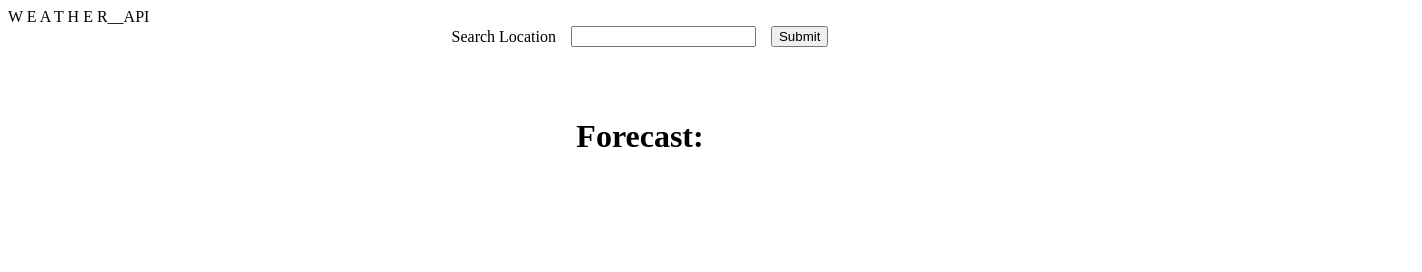
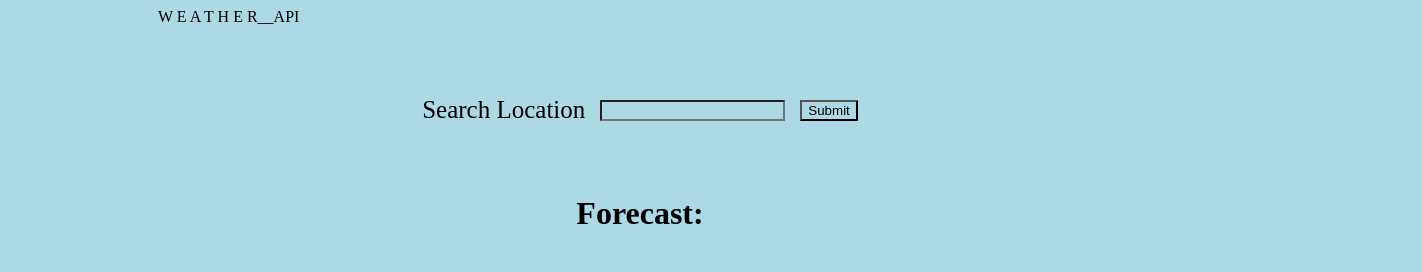
Before and after one commit to patrickmctighe/weather, a website built with webpack: page dist/index.html in a window 1280 px wide. Shown: the whole page, 1422 px wide, since content can reach past the window. Built offline with nearby package versions, Linux system fonts and the light colour scheme; no server answers.

Commit message:
added-some-css-will-revisit-this-project-later

```diff
--- a/src/styles.css
+++ b/src/styles.css
@@ -1,3 +1,11 @@
+*{
+    background-color: lightblue;
+    color:
+}
+.head{
+    position: relative;
+    left:150px;
+}
 .todayCont{
 
 display: flex;
@@ -66,7 +74,7 @@ display: flex;
     justify-content:center;
     align-items:center;
     gap: 15px;
-
+    padding-top: 35px;
 }
 .next{
     display: flex;
@@ -76,3 +84,7 @@ display: flex;
 
 
 }
+
+.search1{
+    font-size: 25px;
+}
```
Also changed, not shown: dist/index.html.
